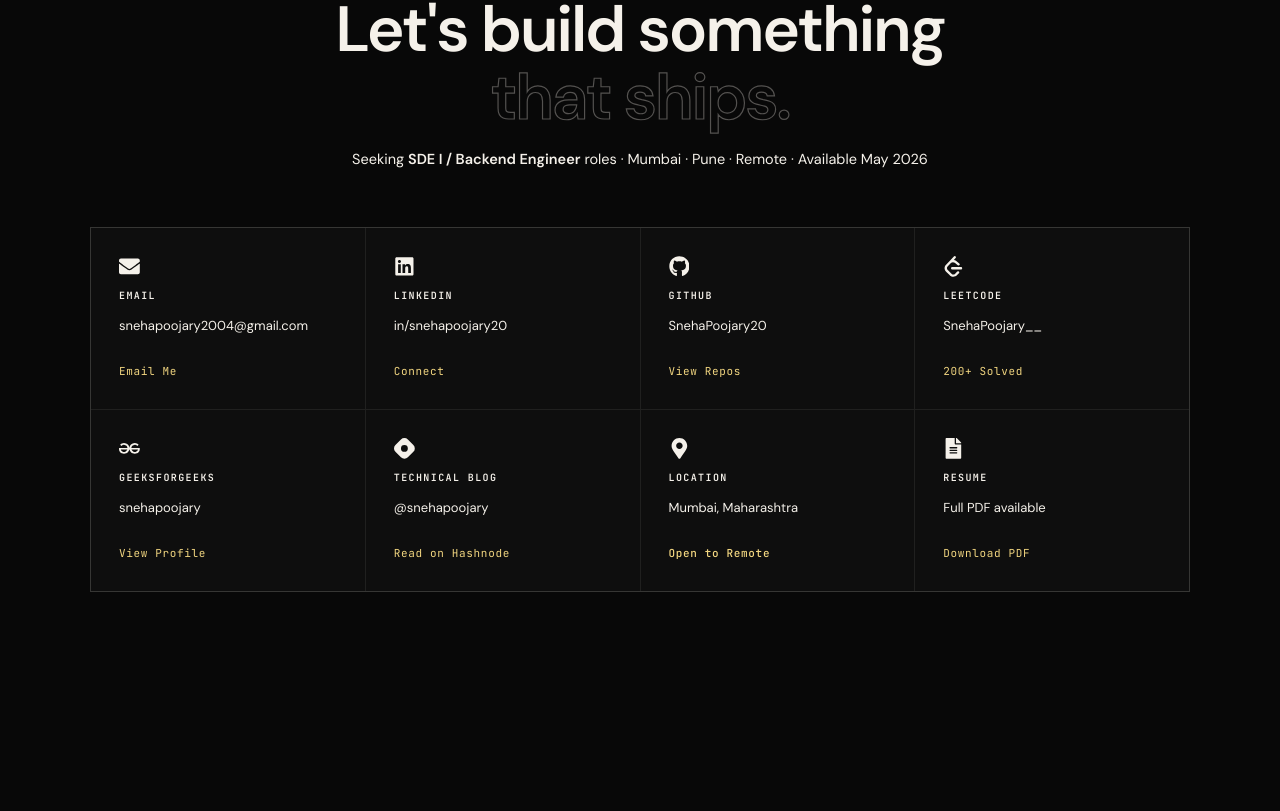
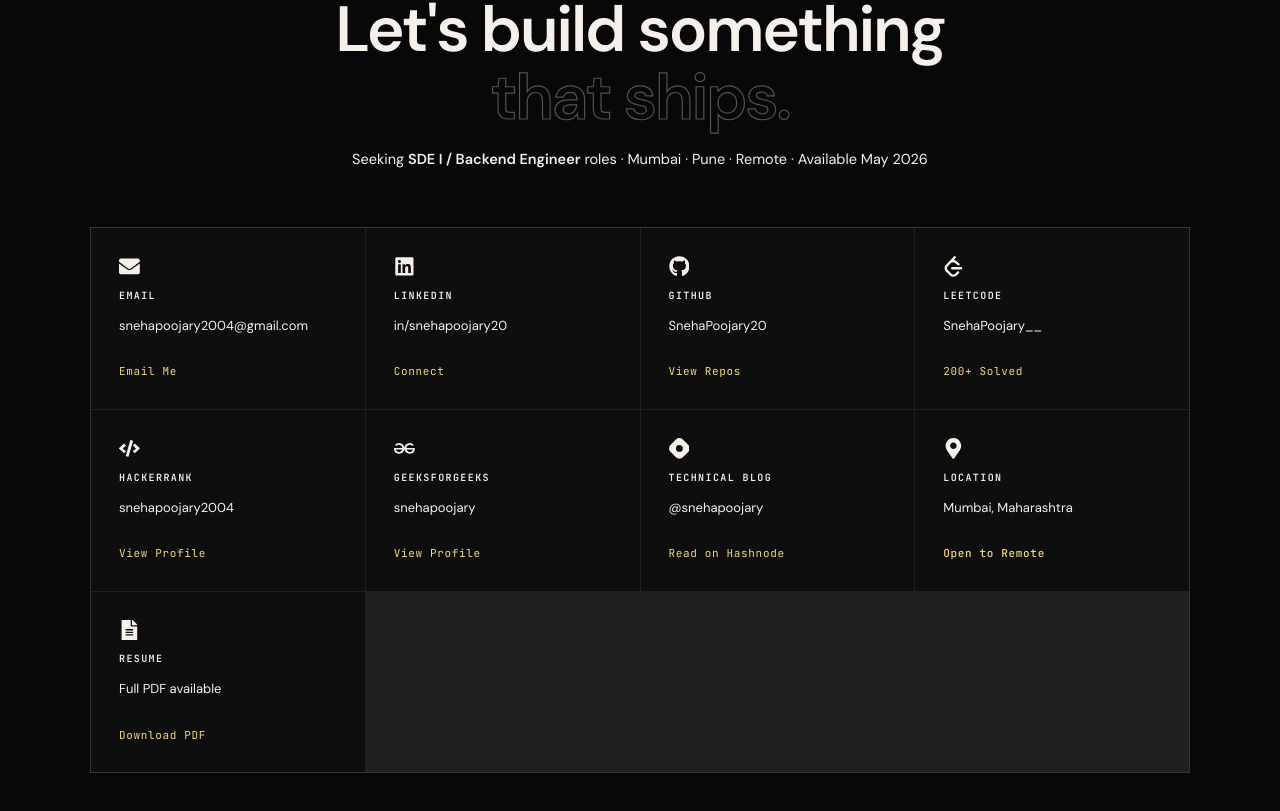
Before and after one commit to SnehaPoojary20/Portfolio, a React (Vite) app in the folder Frontend/: page / in a window 1280 px wide. Shown: the part 5637-6448 px from the top of the page. Before the commit the page ends 6293 px from the top, so only its background shows below. Built offline with nearby package versions, Linux system fonts and the light colour scheme.

Commit message:
Add HackerRank profile section to Contact component; refactor icon imports and update Resume link formatting

```diff
--- a/Frontend/src/Contact/Contact.jsx
+++ b/Frontend/src/Contact/Contact.jsx
@@ -1,6 +1,13 @@
 import React from 'react';
 import "./Contact.css";
-import { FaLinkedin, FaGithub, FaEnvelope, FaMapMarkerAlt, FaFileAlt } from "react-icons/fa";
+import {
+  FaLinkedin,
+  FaGithub,
+  FaEnvelope,
+  FaMapMarkerAlt,
+  FaFileAlt,
+  FaCode
+} from "react-icons/fa";
 import { SiLeetcode, SiGeeksforgeeks, SiHashnode } from "react-icons/si";
 
 const Contact = () => {
@@ -43,6 +50,20 @@
           <a href='https://leetcode.com/u/SnehaPoojary__/' target="_blank" rel="noopener noreferrer">200+ Solved</a>
         </div>
 
+        {/* HackerRank Card */}
+        <div className='contact-card'>
+          <FaCode className='contact-icon'/>
+          <h3>HackerRank</h3>
+          <p>snehapoojary2004</p>
+          <a
+            href='https://www.hackerrank.com/profile/snehapoojary2004'
+            target="_blank"
+            rel="noopener noreferrer"
+          >
+            View Profile
+          </a>
+        </div>
+
         <div className='contact-card'>
           <SiGeeksforgeeks className='contact-icon'/>
           <h3>GeeksForGeeks</h3>
@@ -68,7 +89,13 @@
           <FaFileAlt className='contact-icon'/>
           <h3>Resume</h3>
           <p>Full PDF available</p>
-          <a href='https://drive.google.com/file/d/1MDpv56-c2mLQFC8RH_rawrehcyUIcP66/view?usp=sharing' target="_blank" rel="noopener noreferrer">Download PDF</a>
+          <a
+            href='https://drive.google.com/file/d/1MDpv56-c2mLQFC8RH_rawrehcyUIcP66/view?usp=sharing'
+            target="_blank"
+            rel="noopener noreferrer"
+          >
+            Download PDF
+          </a>
         </div>
       </div>
     </section>
```
